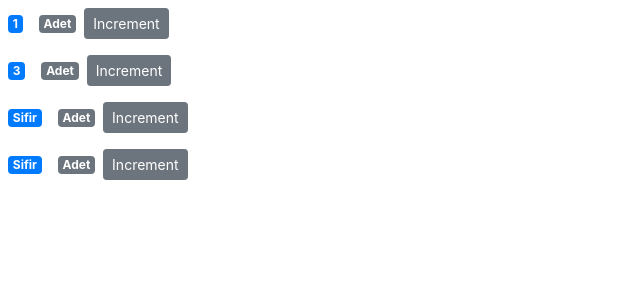
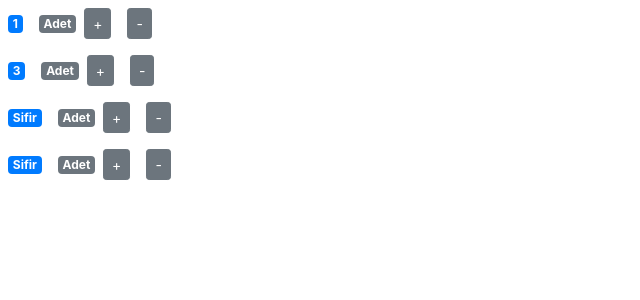
Before and after one commit to turkaytunc/react-shopping-cart, a React (Create React App) app: page / in a window 1280 px wide. Shown: the top 300 px of the page, without its empty margins (0-640 px from the left). Built offline with nearby package versions, Linux system fonts and the light colour scheme.

Commit message:
Arttirma ve azaltma butonlari eklendi

```diff
--- a/src/components/counter.jsx
+++ b/src/components/counter.jsx
@@ -7,6 +7,9 @@ class Counter extends Component {
 
   handleIncrement = () => {
     this.setState({ value: this.state.value + 1 });
+  };
+  handleDecrement = () => {
+    if (this.state.value > 0) this.setState({ value: this.state.value - 1 });
   };
 
   render() {
@@ -20,7 +23,13 @@ class Counter extends Component {
           onClick={this.handleIncrement}
           className="btn btn-secondary btn-sm m-2"
         >
-          Increment
+          +
+        </button>
+        <button
+          onClick={this.handleDecrement}
+          className="btn btn-secondary btn-sm m-2"
+        >
+          -
         </button>
       </div>
     );
```
